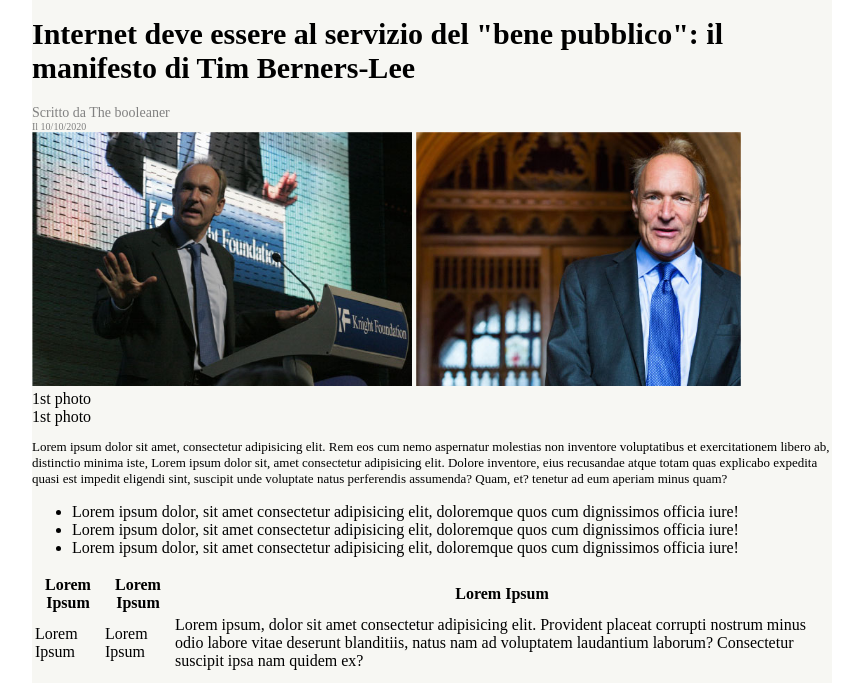
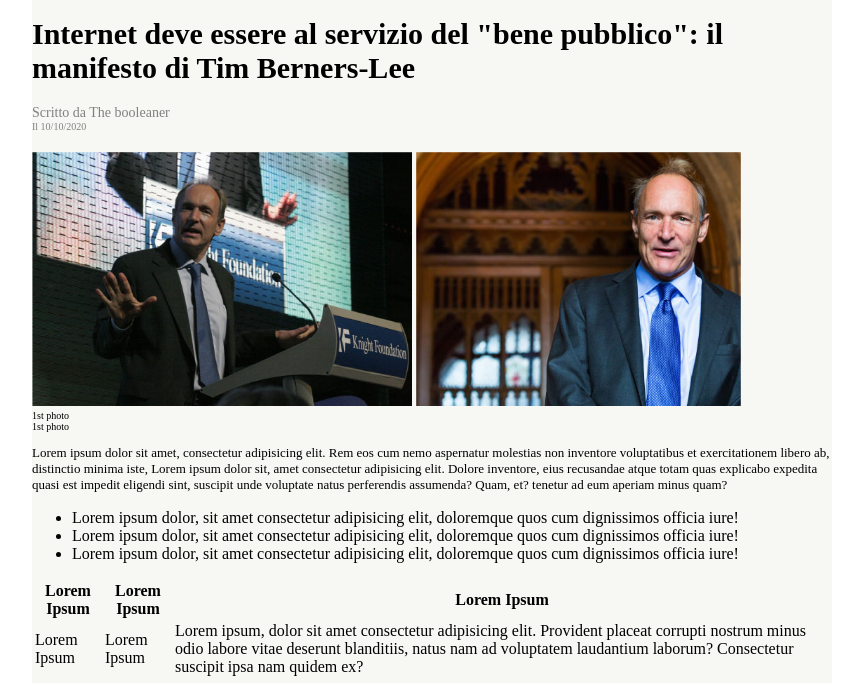
Before and after one commit to FeDeRiCo9719/html-css-booleaner, a plain HTML site: page index.html in a window 1280 px wide. Shown: the part 81-764 px from the top of the page, without its empty margins (208-1071 px from the left). Drawn offline with Linux system fonts and the light colour scheme.

Commit message:
ultime modifiche

```diff
--- a/css/style.css
+++ b/css/style.css
@@ -38,12 +38,20 @@ h1{
     color: grey;
 }
 
+.imgbox{
+    margin-top: 20px;
+}
+
 .img-sizeA{
     width: 380px;
 }
 
 .img-sizeB{
     width: 325px;
+}
+
+.commenti{
+    font-size: 10px;
 }
 
 p{
--- a/index.html
+++ b/index.html
@@ -23,14 +23,13 @@
          <div class="data">Il 10/10/2020</div>
 
          <!-- immagini -->
-         <div>
+         <div class="imgbox">
              <img class="img-sizeA" src="img/tim-1.jpg" alt="">
              <img class="img-sizeB" src="img/tim-2.jpg" alt="">
+             <div class="commenti">1st photo</div>
+             <div class="commenti">1st photo</div>
          </div>
 
-         <!-- commenti sotto le immagini -->
-         <div>1st photo</div>
-         <div>1st photo</div>
 
          <!-- paragrafo e lista -->
          <p>Lorem ipsum dolor sit amet, consectetur adipisicing elit. Rem eos cum nemo aspernatur molestias non inventore voluptatibus et exercitationem libero ab, distinctio minima iste, Lorem ipsum dolor sit, amet consectetur adipisicing elit. Dolore inventore, eius recusandae atque totam quas explicabo expedita quasi est impedit eligendi sint, suscipit unde voluptate natus perferendis assumenda? Quam, et? tenetur ad eum aperiam minus quam?</p>
```
